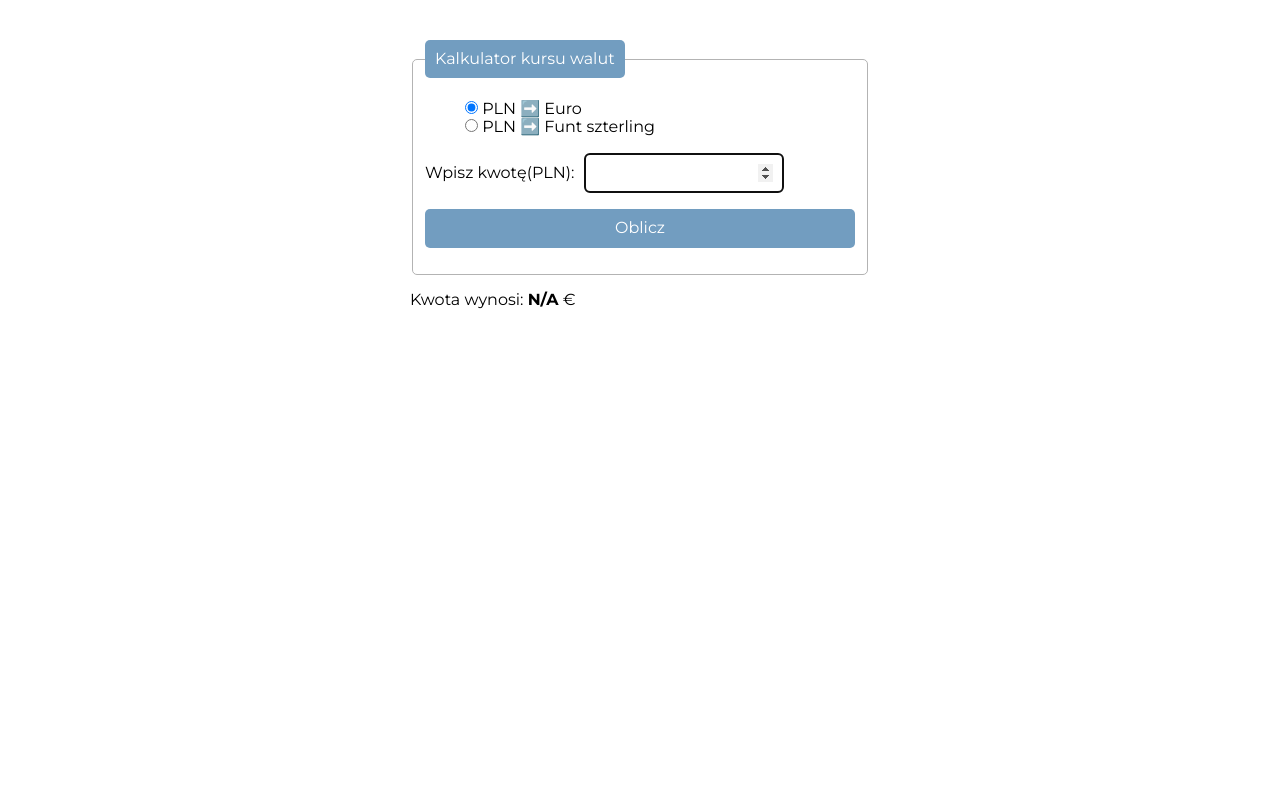
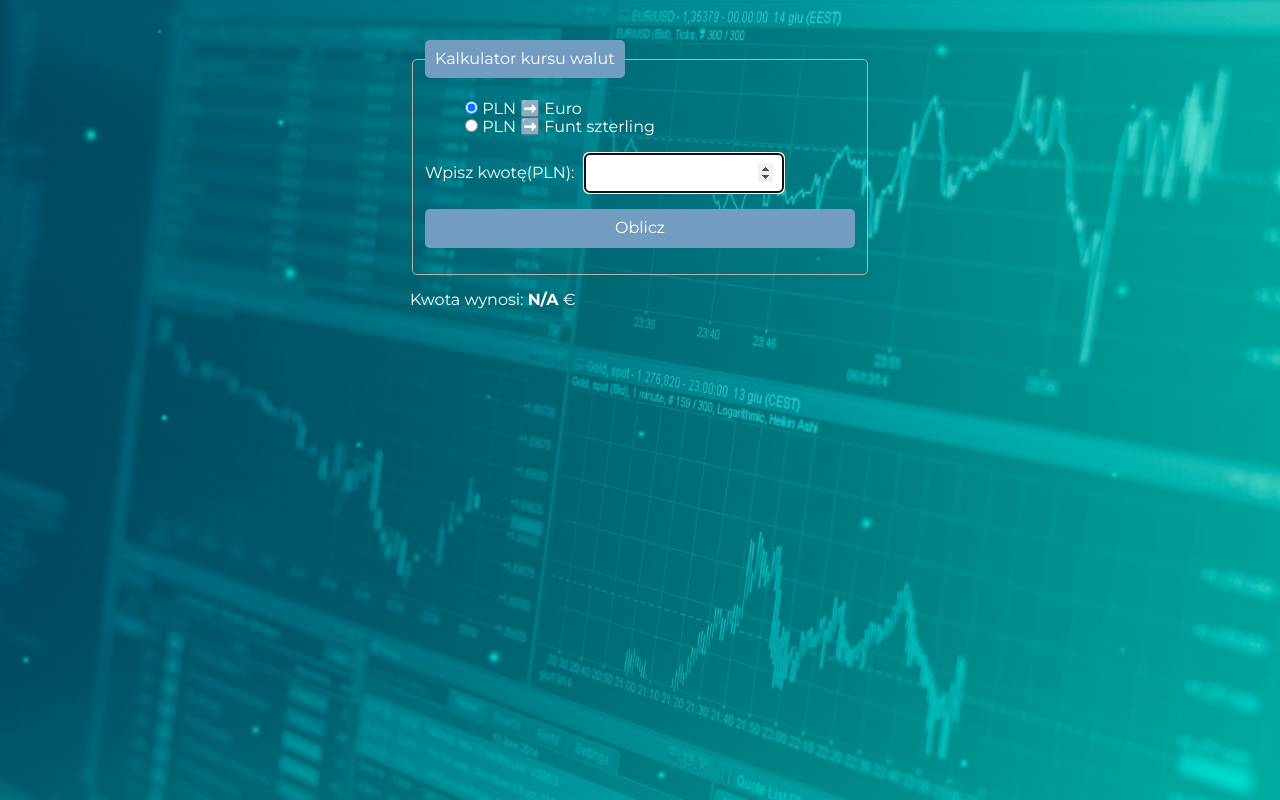
Before and after one commit to Przemo3028/Currency-converter, a plain HTML site: page index.html in a window 1280 px wide. Drawn offline with nearby package versions, Linux system fonts and the light colour scheme.

Commit message:
background added and gif file switched

```diff
--- a/css/body.css
+++ b/css/body.css
@@ -8,7 +8,12 @@ html {
 
 .body {
     font-family: 'Montserrat', sans-serif;
+    color:white;
     max-width: 500px;
     margin: 0 auto;
-    padding: 20px 20px
+    padding: 20px 20px;
+    background-image: url(../images/background.jpg);
+    background-position: center;
+    background-size: cover;
+    background-attachment: fixed;
 }
```
Also changed, not shown: images/animatedGIF.gif (deleted), images/animated_gif.gif (added), images/background.jpg (added).
